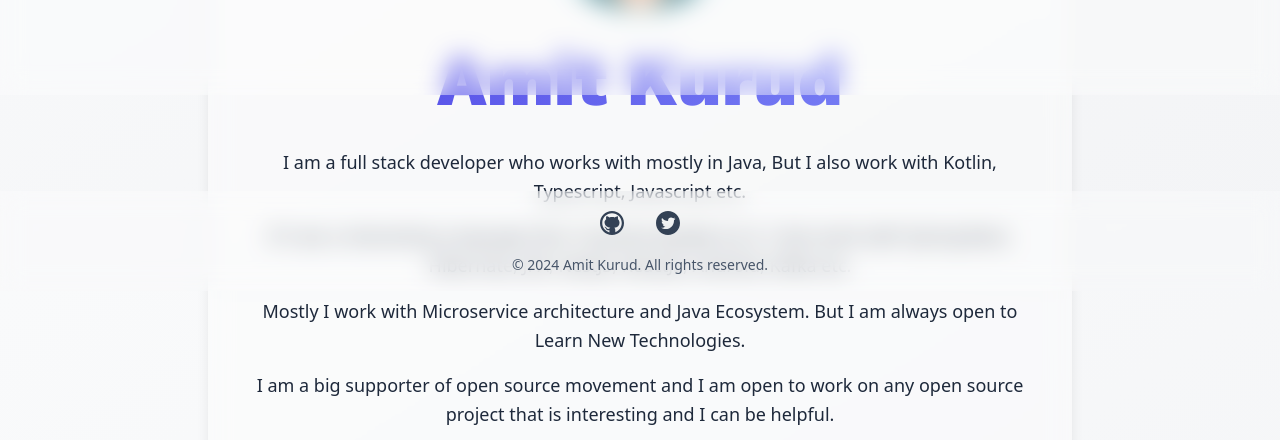
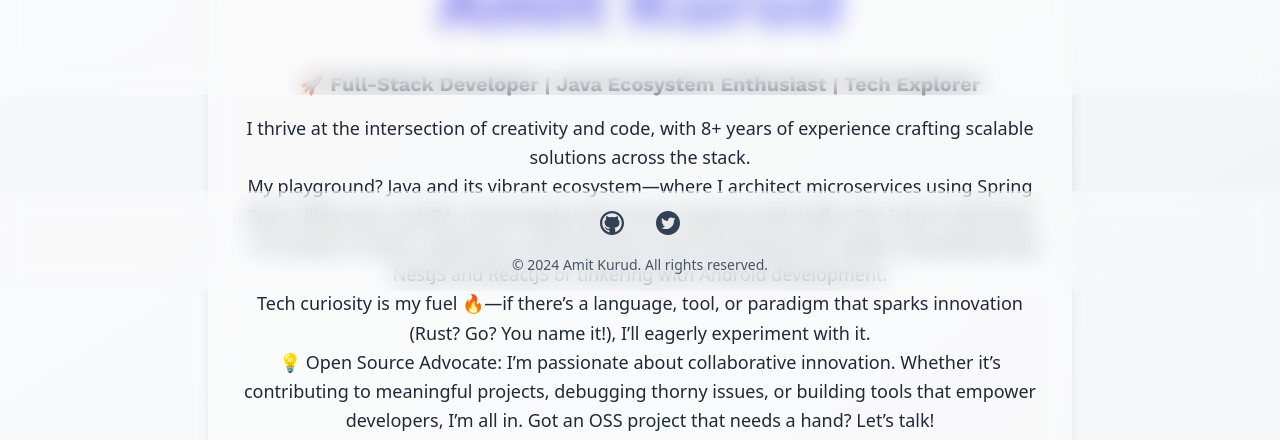
Before and after one commit to amitkurud/portfolio, a Next.js app: page / in a window 1280 px wide. Shown: the part 509-949 px from the top of the page. Built offline with nearby package versions, Linux system fonts and the light colour scheme; what tailwindcss-touch would draw is missing.

Commit message:
Modify Intro

```diff
--- a/src/components/HomePage/Intro.js
+++ b/src/components/HomePage/Intro.js
@@ -53,27 +53,35 @@ export const Intro = () => {
             {...getAnimateProps({ delay: 0.9, shouldReduceMotion })}
             className="space-y-4 text-lg leading-relaxed text-secondary-800 dark:text-secondary-200"
           >
-            <p className="font-medium">
-              I am a full stack developer who works with mostly in Java, But I
-              also work with Kotlin, Typescript, Javascript etc.
+            <p className="font-heading text-xl font-bold text-secondary-800 dark:text-secondary-200">
+              🚀 Full-Stack Developer | Java Ecosystem Enthusiast | Tech
+              Explorer
+              <br />
             </p>
             <p className="font-medium">
-              If I see a interesting Language then I would probably try it. I
-              also work with Spring Boot, Hibernate, JPA, NestJS, ReactJS,
-              Android, Kafka etc.
-            </p>
-            <p className="font-medium">
-              Mostly I work with Microservice architecture and Java Ecosystem.
-              But I am always open to Learn New Technologies.
-            </p>
-            <p className="font-medium">
-              I am a big supporter of open source movement and I am open to work
-              on any open source project that is interesting and I can be
-              helpful.
-            </p>
-            <p className="font-medium">
-              I have a Bachelor of Engineering Degree and I have been in
-              Industry for almost 8 years now and counting. 🤘
+              I thrive at the intersection of creativity and code, with 8+ years
+              of experience crafting scalable solutions across the stack. <br />
+              My playground? Java and its vibrant ecosystem—where I architect
+              microservices using Spring Boot, Hibernate, and JPA, and wrangle
+              event-driven systems with Kafka. But I don’t stop there—I’m fluent
+              in Kotlin, TypeScript, and JavaScript, and I love diving into
+              modern frameworks like NestJS and ReactJS or tinkering with
+              Android development. <br />
+              Tech curiosity is my fuel 🔥—if there’s a language, tool, or
+              paradigm that sparks innovation (Rust? Go? You name it!), I’ll
+              eagerly experiment with it. <br />
+              💡 Open Source Advocate: I’m passionate about collaborative
+              innovation. Whether it’s contributing to meaningful projects,
+              debugging thorny issues, or building tools that empower
+              developers, I’m all in. Got an OSS project that needs a hand?
+              Let’s talk! <br />
+              🎓 Background: Holding a Bachelor of Engineering degree, I’ve
+              honed my skills in fast-paced environments, balancing clean
+              architecture with pragmatic problem-solving. Always learning,
+              always shipping. <br />
+              Let’s connect if you’re building something cool, need a versatile
+              developer who geeks out on tech, or just want to debate
+              microservices vs. monoliths over coffee! ☕ 🤘
             </p>
             <div className="mt-6 space-y-2">
               <p className="font-medium">
```
